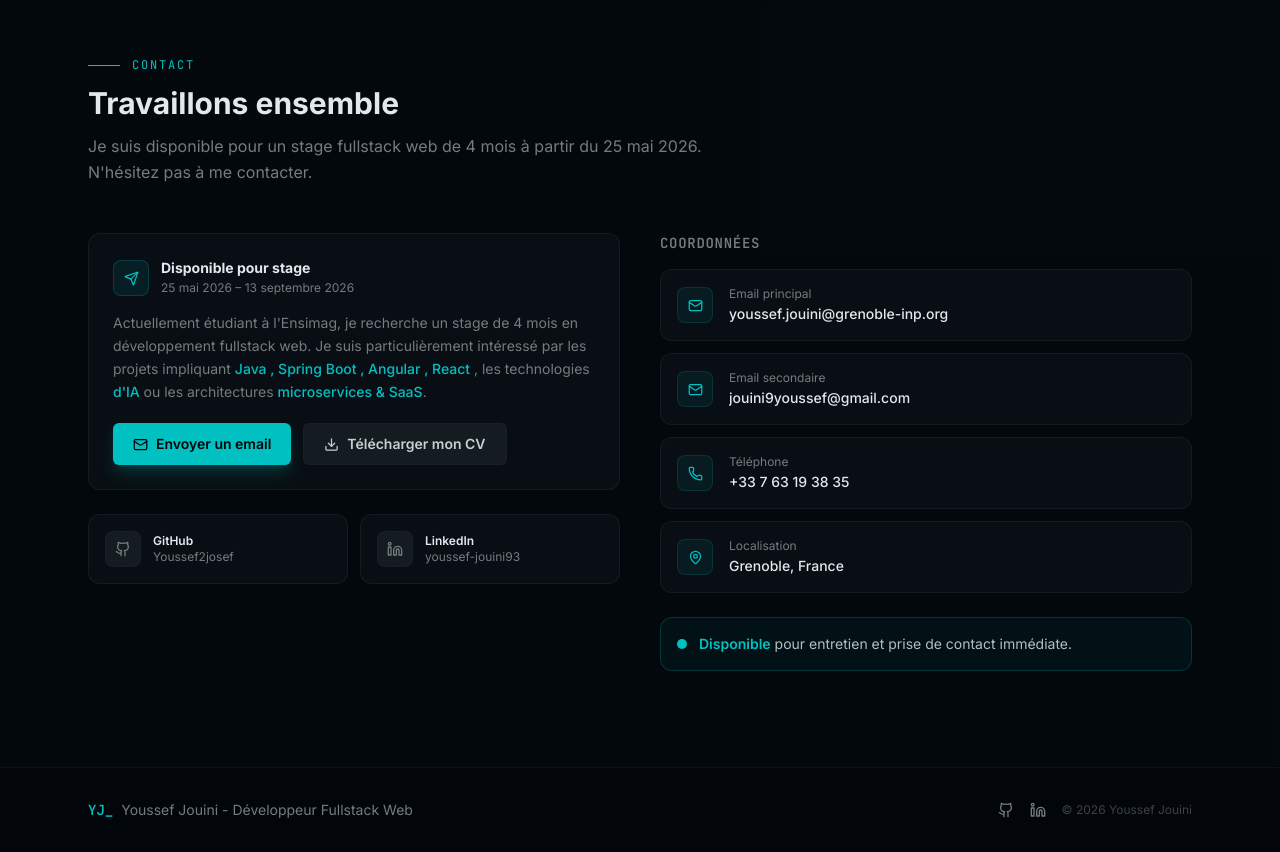
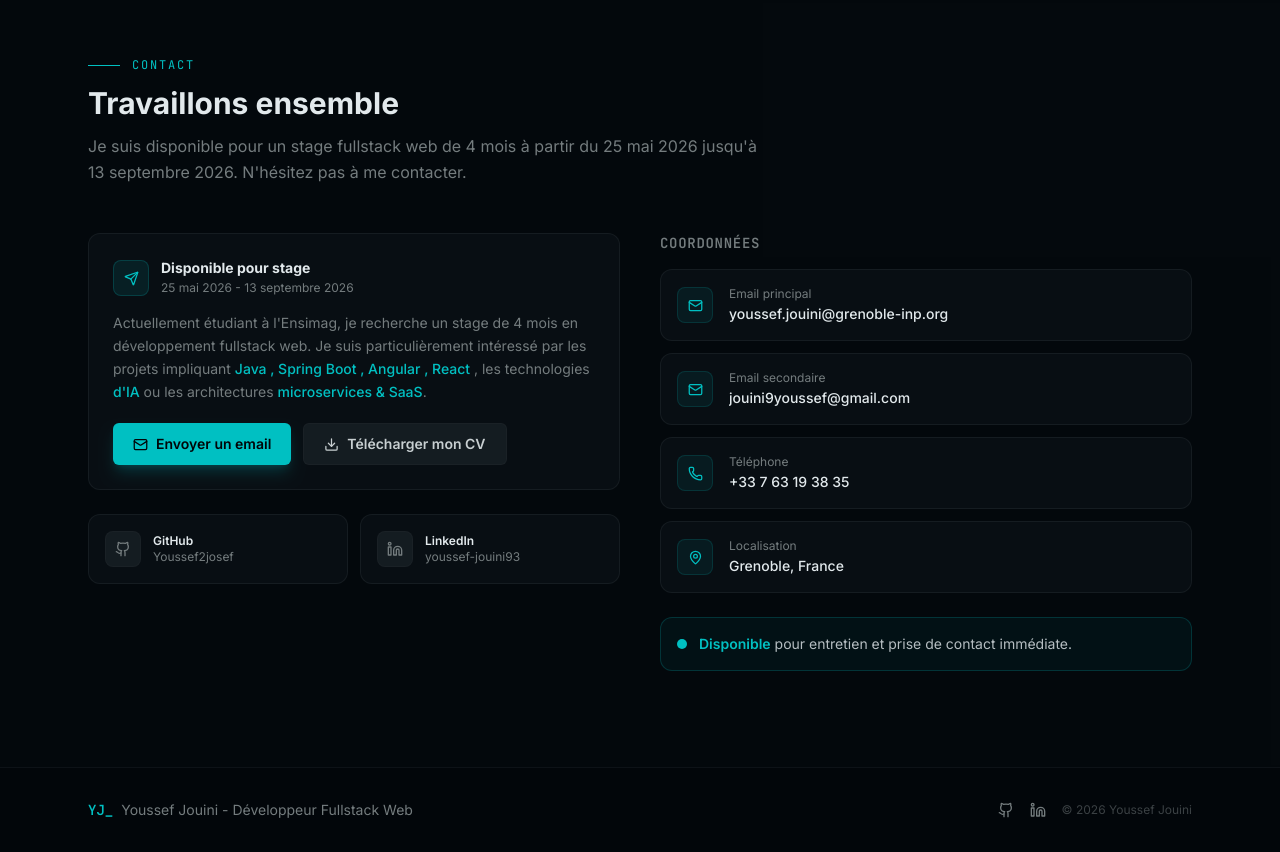
Before and after one commit to Youssef2josef/portfolio-youssef-29, a Next.js app: page / in a window 1280 px wide. Shown: the part 5840-6692 px from the top of the page. Built offline with nearby package versions, Linux system fonts and the light colour scheme.

Commit message:
feat: extend availability for fullstack web internship until 13 September 2026

```diff
--- a/components/contact.tsx
+++ b/components/contact.tsx
@@ -50,7 +50,7 @@ export function Contact() {
         <SectionHeader
           label="Contact"
           title="Travaillons ensemble"
-          description="Je suis disponible pour un stage fullstack web de 4 mois à partir du 25 mai 2026. N'hésitez pas à me contacter."
+          description="Je suis disponible pour un stage fullstack web de 4 mois à partir du 25 mai 2026 jusqu'à 13 septembre 2026. N'hésitez pas à me contacter."
         />
 
         <div className="mt-12 grid lg:grid-cols-2 gap-10 items-start">
@@ -66,7 +66,7 @@ export function Contact() {
                     Disponible pour stage
                   </h3>
                   <p className="text-xs text-muted-foreground mt-0.5">
-                    25 mai 2026 – 13 septembre 2026
+                    25 mai 2026 - 13 septembre 2026
                   </p>
                 </div>
               </div>
```
